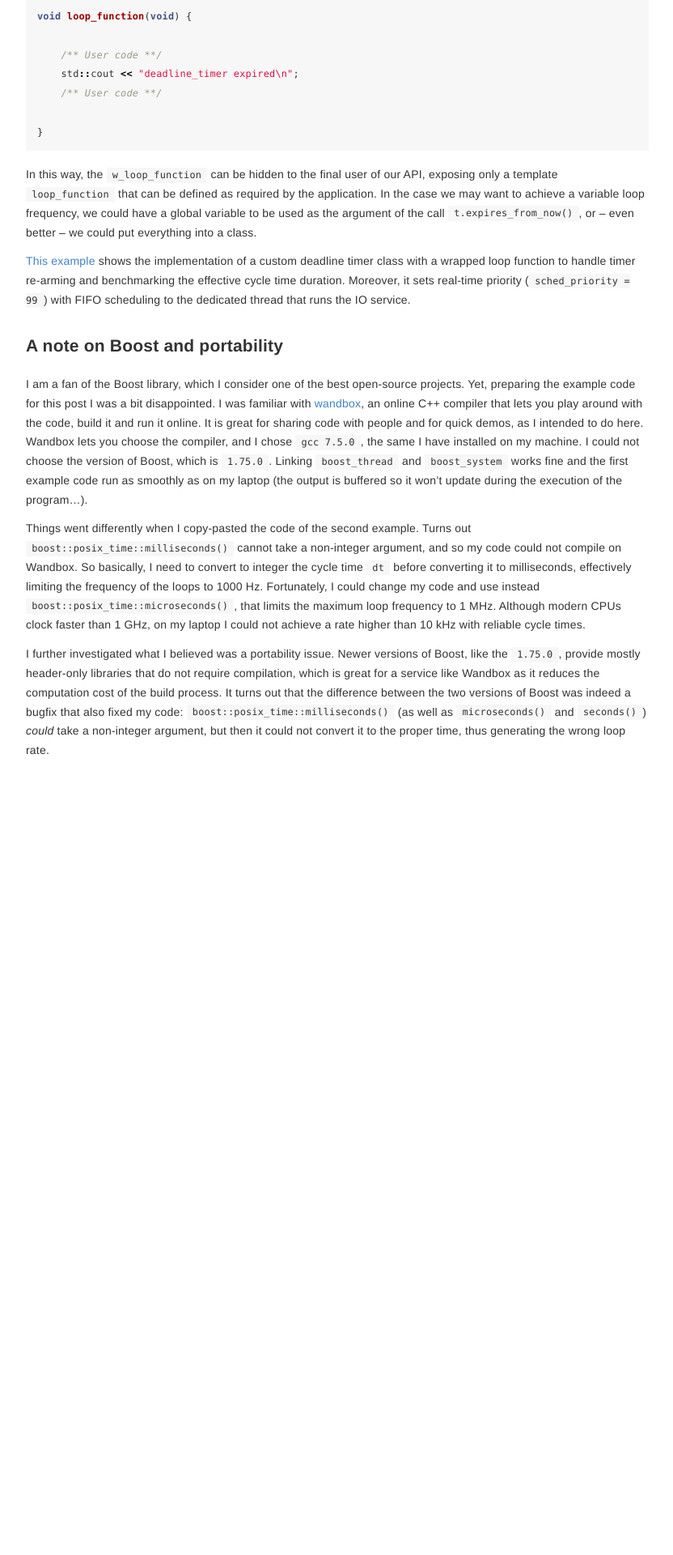
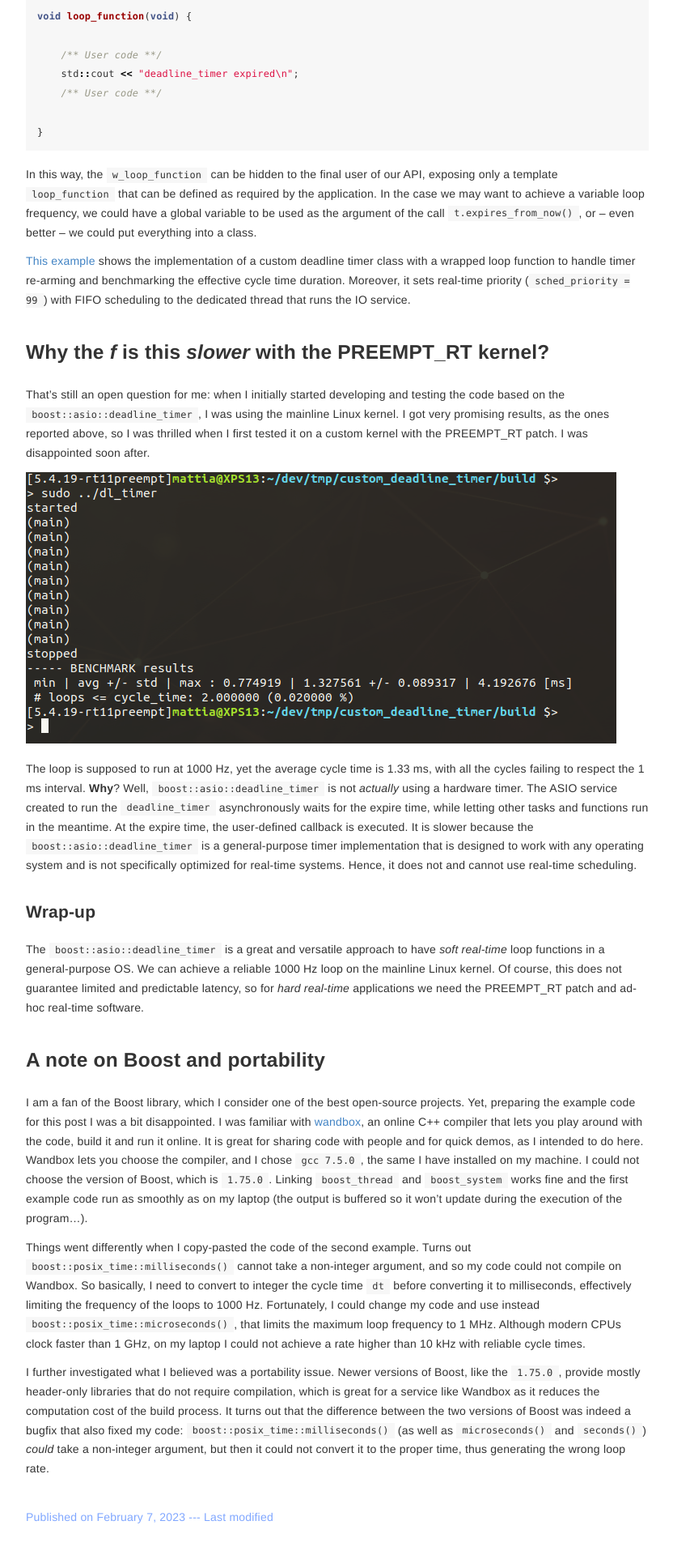
Before and after one commit to mp1994/mp1994.github.io, a Jekyll site: the page built from _posts/2023-02-07-deterministic-loops.md, in a window 1280 px wide. Shown: the part 2744-4664 px from the top of the page at 81% size, without its empty margins (223-1055 px from the left). Built offline with Jekyll 4.4.1, drawn with Linux system fonts in a browser that asks for light colours; comment, search, counter and statistics services are not loaded.

Commit message:
Updated post with comments on PREEMPT_RT patch

```diff
--- a/_posts/2023-02-07-deterministic-loops.md
+++ b/_posts/2023-02-07-deterministic-loops.md
@@ -108,7 +108,18 @@ In this way, the `w_loop_function` can be hidden to the final user of our API, e
 
 [This example](https://wandbox.org/permlink/J9SdvVP2DJVwUbks) shows the implementation of a custom deadline timer class with a wrapped loop function to handle timer re-arming and benchmarking the effective cycle time duration. Moreover, it sets real-time priority (`sched_priority = 99`) with FIFO scheduling to the dedicated thread that runs the IO service.
 
-### A note on Boost and portability
+## Why the *f* is this *slower* with the PREEMPT_RT kernel?
+
+That's still an open question for me: when I initially started developing and testing the code based on the `boost::asio::deadline_timer`, I was using the mainline Linux kernel. I got very promising results, as the ones reported above, so I was thrilled when I first tested it on a custom kernel with the PREEMPT_RT patch. I was disappointed soon after.
+
+![PREEMPT](/assets/img/dl_timer_preempt.png)
+
+The loop is supposed to run at 1000 Hz, yet the average cycle time is 1.33 ms, with all the cycles failing to respect the 1 ms interval. **Why**? Well, `boost::asio::deadline_timer` is not *actually* using a hardware timer. The ASIO service created to run the `deadline_timer` asynchronously waits for the expire time, while letting other tasks and functions run in the meantime. At the expire time, the user-defined callback is executed. It is slower because the `boost::asio::deadline_timer` is a general-purpose timer implementation that is designed to work with any operating system and is not specifically optimized for real-time systems. Hence, it does not and cannot use real-time scheduling.
+
+### Wrap-up
+The `boost::asio::deadline_timer` is a great and versatile approach to have *soft real-time* loop functions in a general-purpose OS. We can achieve a reliable 1000 Hz loop on the mainline Linux kernel. Of course, this does not guarantee limited and predictable latency, so for *hard real-time* applications we need the PREEMPT_RT patch and ad-hoc real-time software.
+
+## A note on Boost and portability
 
 I am a fan of the Boost library, which I consider one of the best open-source projects. Yet, preparing the example code for this post I was a bit disappointed. I was familiar with [wandbox](), an online C++ compiler that lets you play around with the code, build it and run it online. It is great for sharing code with people and for quick demos, as I intended to do here. Wandbox lets you choose the compiler, and I chose `gcc 7.5.0`, the same I have installed on my machine. I could not choose the version of Boost, which is `1.75.0`. Linking `boost_thread` and `boost_system` works fine and the first example code run as smoothly as on my laptop (the output is buffered so it won't update during the execution of the program...).
 
@@ -116,3 +127,5 @@ Things went differently when I copy-pasted the code of the second example. Turns
 
 I further investigated what I believed was a portability issue. Newer versions of Boost, like the `1.75.0`, provide mostly header-only libraries that do not require compilation, which is great for a service like Wandbox as it reduces the computation cost of the build process.
 It turns out that the difference between the two versions of Boost was indeed a bugfix that also fixed my code: `boost::posix_time::milliseconds()` (as well as `microseconds()` and `seconds()`) *could* take a non-integer argument, but then it could not convert it to the proper time, thus generating the wrong loop rate.
+
+{% include date.html %}
```
Also changed, not shown: assets/img/dl_timer_preempt.png (added).
